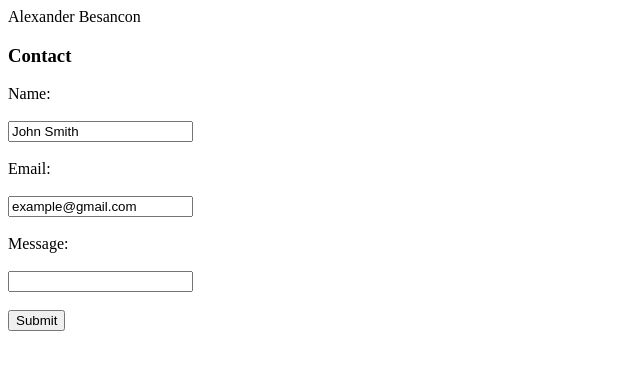
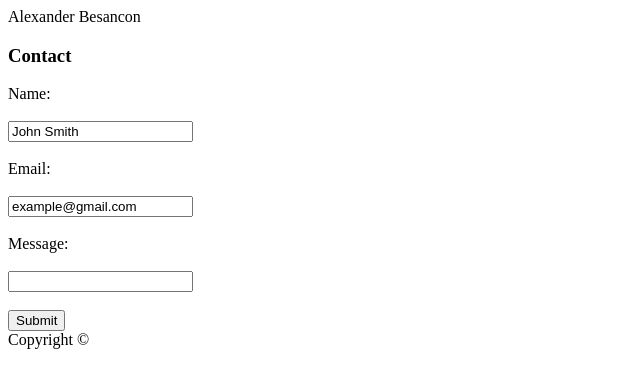
Before and after one commit to abesancon10/AlexBesancon, a plain HTML site: page Basic-Portfolio/contact.html in a window 1280 px wide. Shown: the full height of the page, 0-640 px from the left. Drawn offline with Linux system fonts and the light colour scheme.

Commit message:
wrote the copyright div class in contact.html

```diff
--- a/Basic-Portfolio/contact.html
+++ b/Basic-Portfolio/contact.html
@@ -26,9 +26,11 @@
     <br><br>
     <input type="submit" value="Submit">
 
-
 </form>
 
+<div class="copyright">
+    <ln>Copyright ©</ln>
+</div>
 
 </body>
 
```
